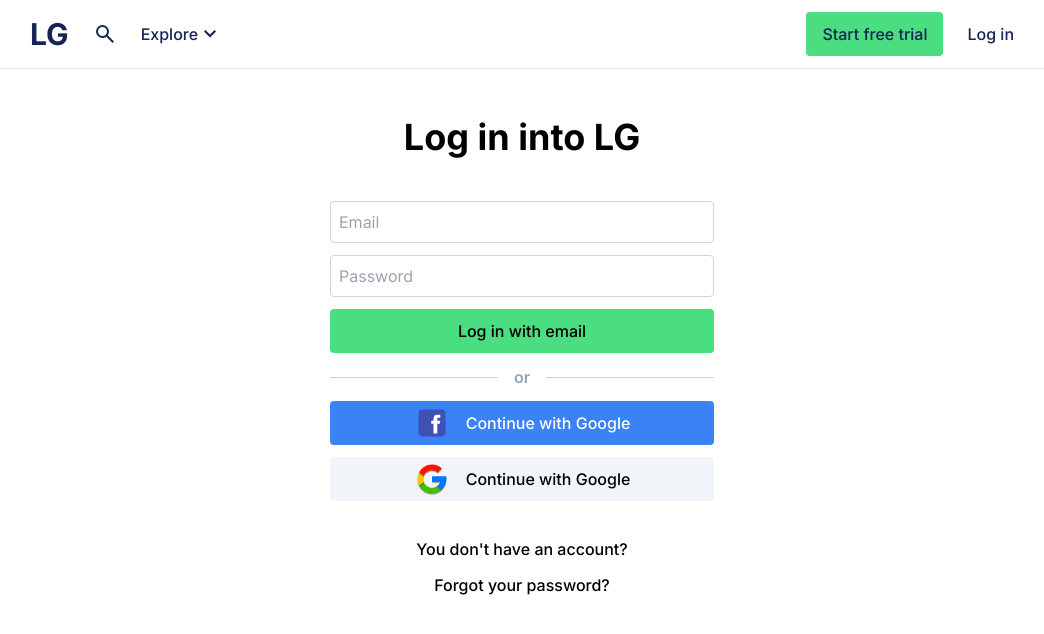
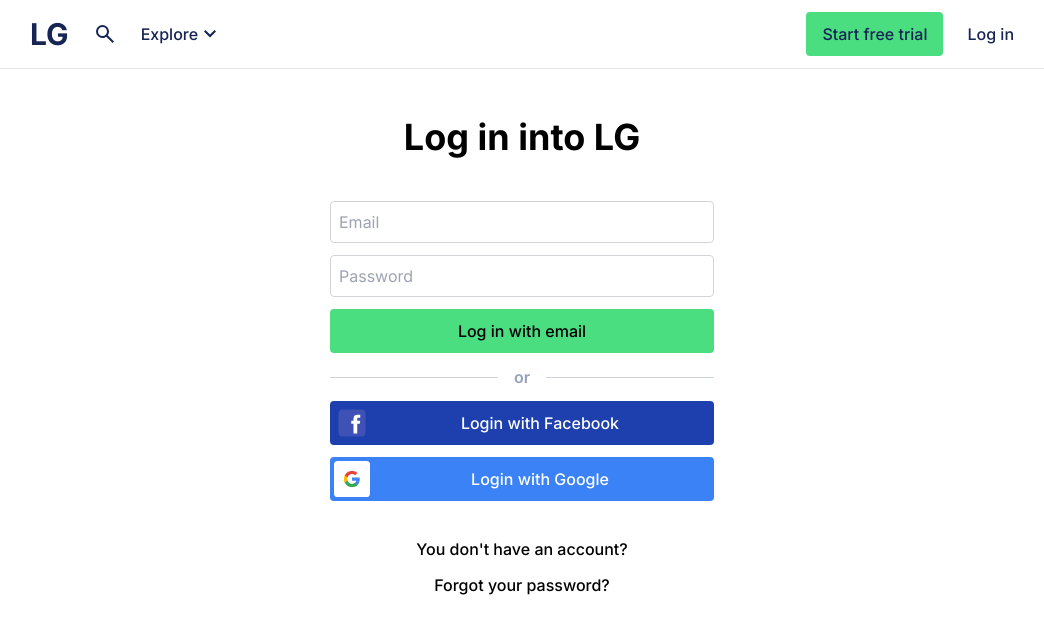
Before and after one commit to sahilansarimondal/fullsystem-auth, a Next.js app: page /login in a window 1280 px wide. Shown: the top 634 px of the page, without its empty margins (118-1162 px from the left). Built offline with nearby package versions, Linux system fonts and the light colour scheme.

Commit message:
Log in page created successfull

```diff
--- a/src/app/forgot/page.tsx
+++ b/src/app/forgot/page.tsx
@@ -1,7 +1,23 @@
-import React from "react";
+"use client";
+
+import InputField from "@/components/ui/InputField";
+import React, { useState } from "react";
 
 const ForgotPassword = () => {
-  return <div>Forgot password page</div>;
+  const [email, setEmail] = useState("");
+  return (
+    <div>
+      <h2>Forgot your password?</h2>
+      <p>No problem—it happens to everyone!</p>
+      <InputField
+        type="email"
+        label="Email"
+        placeholder="Email"
+        value={email}
+        onChange={(e) => setEmail(e.target.value)}
+      />
+    </div>
+  );
 };
 
 export default ForgotPassword;
--- a/src/app/login/page.tsx
+++ b/src/app/login/page.tsx
@@ -6,6 +6,10 @@ import GoogleIcon from "@/components/ui/GoogleIcon";
 import SocialIcon from "@/components/ui/SocialIcon";
 import Link from "next/link";
 import React from "react";
+import {
+  FacebookLoginButton,
+  GoogleLoginButton,
+} from "react-social-login-buttons";
 
 const LoginPage = () => {
   return (
@@ -24,17 +28,21 @@ const LoginPage = () => {
       </div>
       <div className=" w-full md:max-w-96 flex flex-col gap-3 justify-center font-medium items-center">
         <SocialIcon
-          name="Continue with Google"
+          className=" bg-blue-800 text-white w-full p-1 hover:bg-blue-900"
           type="button"
-          className=" bg-blue-500 w-full p-1 hover:bg-blue-600 text-white"
+          name="Login with Facebook"
+          onClick={() => console.log("facebook")}
         >
+          {" "}
           <FacebookIcon />
         </SocialIcon>
         <SocialIcon
-          name="Continue with Google"
+          className=" bg-blue-500 text-white w-full p-1 hover:bg-blue-400"
           type="button"
-          className=" bg-slate-100 w-full p-1 hover:bg-slate-200"
+          name="Login with Google"
+          onClick={() => console.log("google")}
         >
+          {" "}
           <GoogleIcon />
         </SocialIcon>
         <Link className=" pt-6" href={"/signup"}>
--- a/src/app/signup/page.tsx
+++ b/src/app/signup/page.tsx
@@ -1,6 +1,9 @@
 "use client";
 
 import SignupForm from "@/components/SignupForm";
+import FacebookIcon from "@/components/ui/FacebookIcon";
+import GoogleIcon from "@/components/ui/GoogleIcon";
+import SocialIcon from "@/components/ui/SocialIcon";
 import Link from "next/link";
 import React from "react";
 import {
@@ -26,16 +29,24 @@ const page = () => {
         <div className=" w-full border-b border-slate-300"></div>
       </div>
       <div className=" w-full md:max-w-96 flex flex-col gap-3 justify-center font-medium items-center">
-        <FacebookLoginButton
-          align="center"
-          preventActiveStyles={true}
-          size="44px"
-        />
-        <GoogleLoginButton
-          align="center"
-          preventActiveStyles={true}
-          size="44px"
-        />
+        <SocialIcon
+          className=" bg-blue-800 text-white w-full p-1 hover:bg-blue-900"
+          type="button"
+          name="Login with Facebook"
+          onClick={() => console.log("facebook")}
+        >
+          {" "}
+          <FacebookIcon />
+        </SocialIcon>
+        <SocialIcon
+          className=" bg-blue-500 text-white w-full p-1 hover:bg-blue-400"
+          type="button"
+          name="Login with Google"
+          onClick={() => console.log("google")}
+        >
+          {" "}
+          <GoogleIcon />
+        </SocialIcon>
         <Link className=" pt-6" href={"/login"}>
           Already have an account?
         </Link>
--- a/src/components/ui/GoogleIcon.tsx
+++ b/src/components/ui/GoogleIcon.tsx
@@ -3,44 +3,49 @@ import React from "react";
 const GoogleIcon = () => {
   return (
     <svg
+      width="36"
+      height="36"
+      viewBox="0 0 40 40"
+      fill="none"
       xmlns="http://www.w3.org/2000/svg"
-      viewBox="0 0 120 120"
-      width="36px"
-      height="36px"
-      baseProfile="basic"
     >
+      <rect width="40" height="40" rx="4" fill="white" />
+      <g clip-path="url(#clip0_2:10)">
         <path
-        d="M107.145,55H100H87.569H60v18h27.569c-1.852,5.677-5.408,10.585-10.063,14.118 C72.642,90.809,66.578,93,60,93c-12.574,0-23.278-8.002-27.299-19.191C31.6,70.745,31,67.443,31,64 c0-3.839,0.746-7.505,2.101-10.858C37.399,42.505,47.823,35,60,35c7.365,0,14.083,2.75,19.198,7.273l13.699-13.21 C84.305,20.969,72.736,16,60,16c-18.422,0-34.419,10.377-42.466,25.605C14,48.291,12,55.912,12,64c0,7.882,1.9,15.32,5.267,21.882 C25.223,101.389,41.372,112,60,112c12.382,0,23.668-4.688,32.182-12.386C101.896,90.831,108,78.128,108,64 C108,60.922,107.699,57.917,107.145,55z"
-        opacity=".35"
+          fill-rule="evenodd"
+          clip-rule="evenodd"
+          d="M28.64 20.205C28.64 19.566 28.583 18.953 28.476 18.364H20V21.845H24.844C24.7438 22.3956 24.5329 22.9202 24.2242 23.387C23.9155 23.8538 23.5154 24.2532 23.048 24.561V26.82H25.956C27.658 25.253 28.64 22.945 28.64 20.205Z"
+          fill="#4285F4"
         />
         <path
-        fill="#44bf00"
-        d="M17.267,81.882C25.223,97.389,41.372,108,60,108c12.382,0,23.668-4.688,32.182-12.386L77.506,83.118 C72.642,86.809,66.577,89,60,89c-12.574,0-23.278-8.002-27.299-19.191L17.267,81.882z"
+          fill-rule="evenodd"
+          clip-rule="evenodd"
+          d="M20 29C22.43 29 24.467 28.194 25.956 26.82L23.048 24.561C22.242 25.101 21.211 25.421 20 25.421C17.656 25.421 15.672 23.837 14.964 21.71H11.957V24.042C12.706 25.5329 13.8549 26.7862 15.2753 27.6618C16.6956 28.5373 18.3315 29.0007 20 29V29Z"
+          fill="#34A853"
         />
         <path
-        d="M77.506,83.118c-0.684,0.553-1.685,1.158-2.398,1.638l14.711,12.846 c0.807-0.641,1.6-1.298,2.363-1.988L77.506,83.118z"
-        opacity=".35"
+          fill-rule="evenodd"
+          clip-rule="evenodd"
+          d="M14.964 21.71C14.7787 21.1589 14.6835 20.5815 14.682 20C14.682 19.407 14.784 18.83 14.964 18.29V15.958H11.957C11.3271 17.2122 10.9993 18.5965 11 20C11 21.452 11.348 22.827 11.957 24.042L14.964 21.71Z"
+          fill="#FBBC05"
         />
         <path
-        fill="#0075ff"
-        d="M92.182,95.614C101.896,86.83,108,74.128,108,60c0-3.078-0.301-6.083-0.855-9H100H87.569H60v18 h27.569c-1.852,5.677-5.408,10.585-10.063,14.118L92.182,95.614z"
+          fill-rule="evenodd"
+          clip-rule="evenodd"
+          d="M20 14.58C21.321 14.58 22.508 15.034 23.44 15.925L26.022 13.345C24.463 11.891 22.426 11 20 11C18.3315 10.9993 16.6956 11.4627 15.2753 12.3382C13.8549 13.2138 12.706 14.4671 11.957 15.958L14.964 18.29C15.672 16.163 17.656 14.58 20 14.58Z"
+          fill="#EA4335"
         />
-      <path
-        d="M32.701,69.809L17.267,81.882c0.486,0.948,1.004,1.877,1.551,2.787l15.3-11.576 C33.63,72.181,33.05,70.804,32.701,69.809z"
-        opacity=".35"
+      </g>
+      <defs>
+        <clipPath id="clip0_2:10">
+          <rect
+            width="18"
+            height="18"
+            fill="white"
+            transform="translate(11 11)"
           />
-      <path
-        fill="#ffc400"
-        d="M17.267,81.882C13.9,75.32,12,67.882,12,60c0-8.088,2-15.709,5.534-22.395l15.568,11.537 C31.746,52.496,31,56.161,31,60c0,3.443,0.6,6.745,1.701,9.809L17.267,81.882z"
-      />
-      <path
-        d="M17.534,37.605c-0.482,0.844-1.169,2.36-1.564,3.251l16.059,11.491 c0.299-1.095,0.653-2.167,1.072-3.205L17.534,37.605z"
-        opacity=".35"
-      />
-      <path
-        fill="#ff1200"
-        d="M33.101,49.142C37.399,38.505,47.823,31,60,31c7.365,0,14.083,2.75,19.198,7.273l13.699-13.21 C84.305,16.969,72.736,12,60,12c-18.422,0-34.419,10.377-42.466,25.605L33.101,49.142z"
-      />
+        </clipPath>
+      </defs>
     </svg>
   );
 };
--- a/src/components/ui/SocialIcon.tsx
+++ b/src/components/ui/SocialIcon.tsx
@@ -15,12 +15,14 @@ const SocialIcon: React.FC<
       type={type}
       onClick={onClick}
       className={
-        ` flex items-center gap-4 justify-center font-medium rounded ` +
+        ` flex items-center font-medium rounded ` +
         className
       }
     >
       <span>{children}</span>
-      <span>{name}</span>
+      <div className="w-full">
+        <span className="text-center">{name}</span>
+      </div>
     </button>
   );
 };
```
Also changed, not shown: public/googlebli.svg (added). Lines whose indentation alone changed are shown as unchanged.
